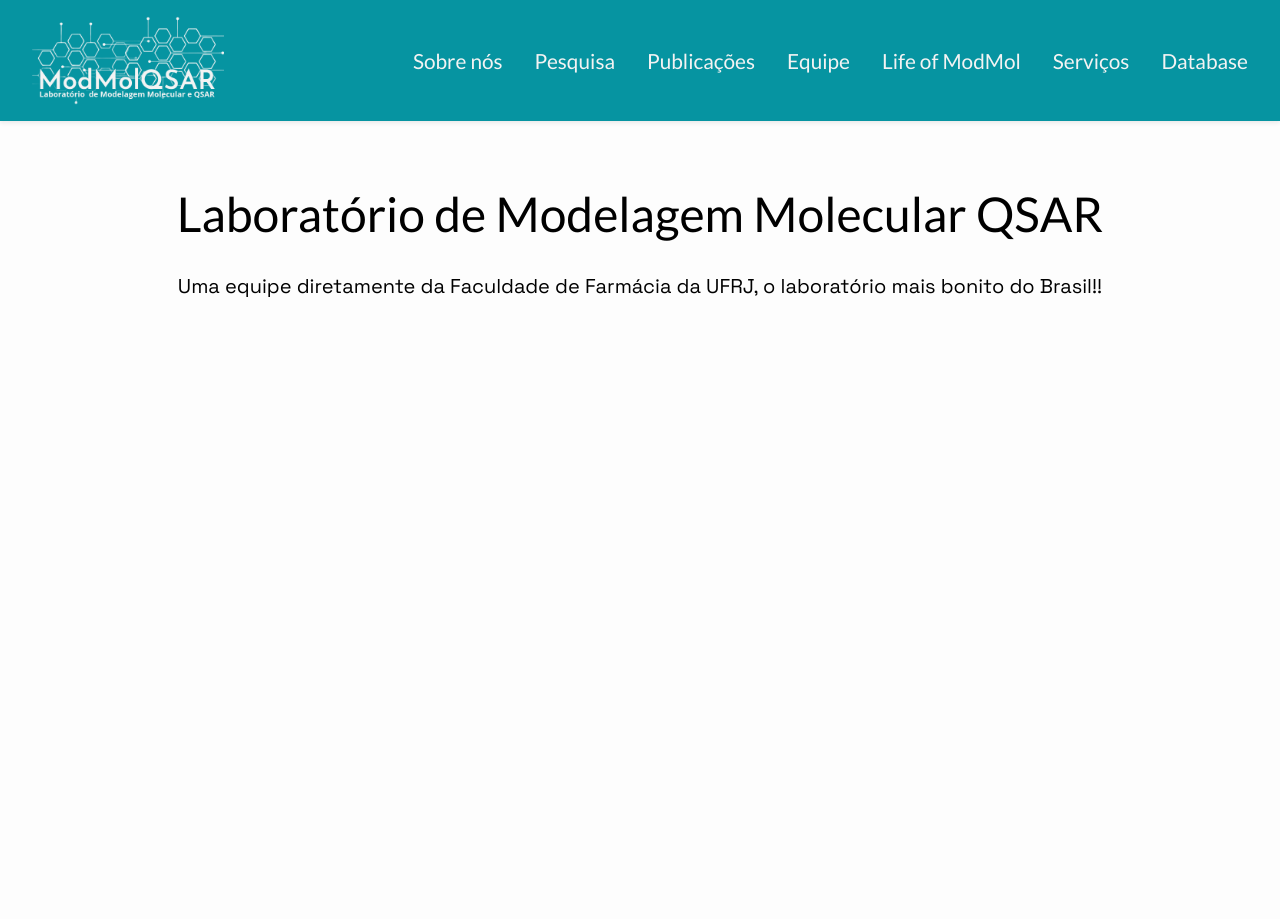
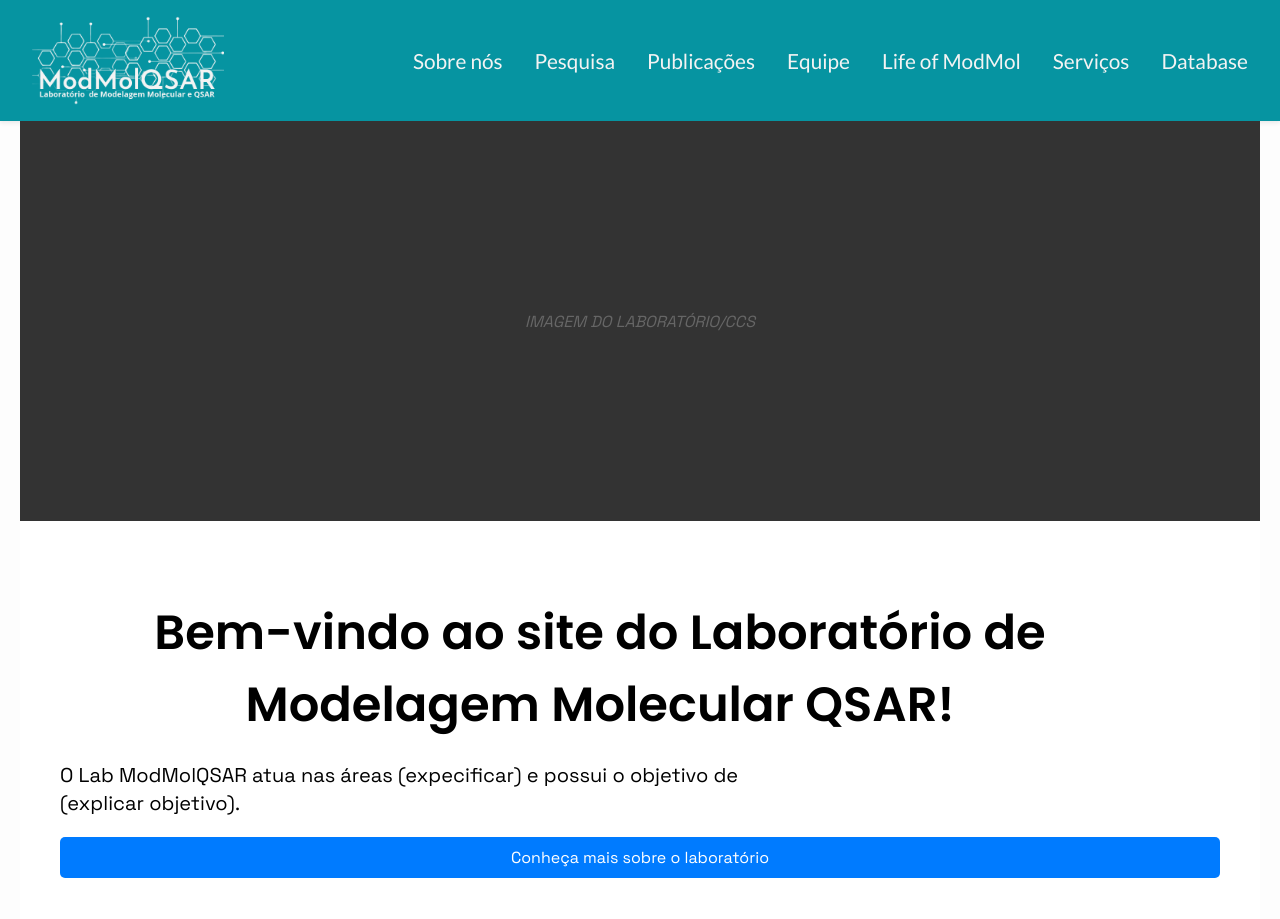
Before and after one commit to borges-1802/LabModMol, a React (Vite) app in the folder front/: page / in a window 1280 px wide. Shown: the top 919 px of the page. Built offline with nearby package versions, Linux system fonts and the light colour scheme.

Commit message:
:construction: atualiando paginas

```diff
--- /dev/null
+++ b/front/src/components/buttonBlue/index.tsx
@@ -0,0 +1,17 @@
+ import React from 'react';
+ import { StyledButton } from './styles';
+
+ interface ButtonProps{
+    href: string;
+    children: React.ReactNode;
+ }
+
+ const Button: React.FC<ButtonProps> = ({href, children}) => {
+    return (
+        <StyledButton href={href}>
+            {children}
+        </StyledButton>
+    );
+ };
+
+ export default Button;
--- /dev/null
+++ b/front/src/components/buttonBlue/styles.tsx
@@ -0,0 +1,19 @@
+import styled from 'styled-components';
+
+export const StyledButton = styled.a`
+    display: inline-block;
+    padding: 10px 20px;
+    font-size: 1em;
+    color: #fff;
+    background-color: #007bff;
+    border: none;
+    border-radius: 5px;
+    text-decoration: none;
+    text-align: center;
+    cursor: pointer;
+    transition: background-color 0.3s ease;
+
+    &:hover {
+        background-color: #0056b3;
+    }
+`
--- a/front/src/pages/Home/index.tsx
+++ b/front/src/pages/Home/index.tsx
@@ -1,9 +1,12 @@
 import { motion } from 'framer-motion';
 import {
-  Image, Text, Introduction, Main, Container, Title, Upper, TextGroup, BlackButton, Pic, StyledLink, ImageGroup, SupportText, Southeast, Southwest
+  Image, Text, Introduction, Main, Container, Title, Upper, TextGroup, BlackButton, Pic, StyledLink, ImageGroup, SupportText, Southeast, Southwest, ImageCaption, ContainerTopo, Container2, Image2
 } from './styles';
 import Header from '../../components/header';
 import Footer from '../../components/footer';
+
+import ButtonBlue from '../../components/buttonBlue';
+import { ButtonContainer } from '../Publication/styles';
 
 export default function Home() {
   return (
@@ -11,6 +14,11 @@ export default function Home() {
       <Header />
       <Container as={motion.div} initial={{ opacity: 0 }} animate={{ opacity: 1 }} transition={{ duration: 1 }}>
         <Main>
+        <ContainerTopo>
+          <ImageCaption>IMAGEM DO LABORATÓRIO/CCS</ImageCaption>
+        </ContainerTopo>
+
+        <Container2>
             <TextGroup>
               <Title
                 as={motion.h1}
@@ -18,8 +26,9 @@ export default function Home() {
                 animate={{ opacity: 1, y: 0 }}
                 transition={{ duration: 0.8 }}
               >
-                Laboratório de Modelagem Molecular QSAR
+                Bem-vindo ao site do Laboratório de Modelagem Molecular QSAR!
               </Title>
+            </TextGroup>
 
               <Text
                 as={motion.p}
@@ -27,9 +36,15 @@ export default function Home() {
                 animate={{ opacity: 1, y: 0 }}
                 transition={{ duration: 0.8, delay: 0.2 }}
               >
-                Uma equipe diretamente da Faculdade de Farmácia da UFRJ, o laboratório mais bonito do Brasil!!
+                O Lab ModMolQSAR atua nas áreas (expecificar) e possui o objetivo de (explicar objetivo).
               </Text>
-            </TextGroup>
+
+            <ButtonContainer>
+              <ButtonBlue>Conheça mais sobre o laboratório</ButtonBlue>
+
+            </ButtonContainer>
+        </Container2>
+
             <Introduction>
 
 
--- a/front/src/pages/Home/styles.tsx
+++ b/front/src/pages/Home/styles.tsx
@@ -19,7 +19,7 @@ export const Container = styled.div`
   z-index: 1; /* Ensure content is above the footer */
 `;
 
-export const Content = styled.main`
+export const Content = styled.div`
   flex: 1;
   width: 100%;
   max-width: 1120px;
@@ -30,13 +30,14 @@ export const Content = styled.main`
 
 export const Title = styled.h1`
   color: #000;
-  font-family: 'Lato';
+  font-family: 'Poppins';
   font-size: 48px;
   font-style: normal;
-  font-weight: 500;
+  font-weight: 600;
   line-height: normal;
   margin-bottom: 0px;
   text-align: center;
+  max-width: 1080px;
 
   @media (max-width: 768px) {
     font-size: 40px;
@@ -54,7 +55,7 @@ export const Main = styled.main`
   flex-direction: column;
   align-items: center;
   justify-content: space-between; /* Align children with space between */
-  margin: 2rem 0 0 0;
+  margin: 0rem 0 0 0;
   padding: 0;
   flex-grow: 1; /* Allow Main to grow and fill the available space */
   min-height: calc(100vh - 4rem); /* Ensure Main takes at least the full viewport height minus margins */
@@ -97,7 +98,6 @@ export const Bottom = styled.div`
 export const TextGroup = styled.div`
   display: flex;
   flex-direction: column;
-  align-items: center;
   gap: 10px;
 
 
@@ -113,6 +113,7 @@ export const Text = styled.p`
   font-style: normal;
   font-weight: 400;
   line-height: 28px;
+  max-width: 760px;
 
   @media (max-width: 768px) {
     width: 100%;
@@ -224,3 +225,53 @@ export const Southwest = styled.p`
 
 export const Introduction = styled.div`
 `
+
+export const Image2 = styled.img`
+  width: 100%;
+  max-width: 600px;
+  height: auto;
+  display: block;
+  margin: 20px auto;
+  border-radius: 8px;
+`;
+
+export const ImageCaption = styled.p`
+  font-size: 1rem;
+  color: #666;
+  text-align: center;
+  margin: 1rem 0;
+  font-style: italic;
+`;
+
+export const ContainerTopo = styled.div`
+background-color: #333;
+padding: 0 2.5rem;
+height: 25rem;
+display: flex;
+width: 100%;
+justify-content: center;
+align-items: center;
+`;
+
+export const Container2 = styled.div`
+  background-color: #FFFFFF;
+  height: 25rem;
+  display: flex;
+  width: 100%;
+  padding: 0 2.5rem; /* Adicione padding para não colar nas bordas */
+  display: flex;
+  flex-direction: column;
+  justify-content: center;
+`;
+
+export const ButtonContainer = styled.div`
+    display: flex;
+    gap: 15px;
+    flex-wrap: wrap; /* Permitir que os botões quebrem para a próxima linha em telas pequenas */
+    justify-content: center; /* Centralizar os botões */
+    flex-direction: column;
+`;
+
+export const TextButton = styled.div`
+
+`;
```
Also changed, not shown: front/src/assets/ccs.jpg (added).
